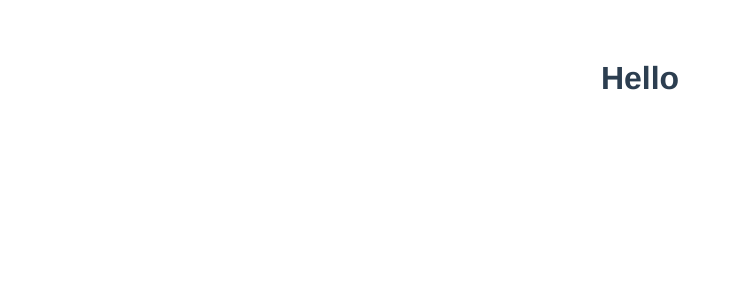
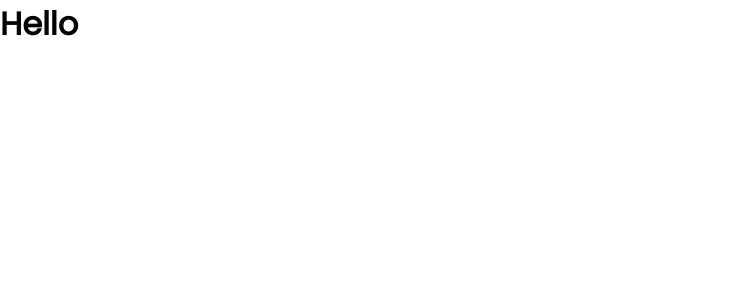
Before and after one commit to anita-brown/vue_task_tracker, a Vue app: page / in a window 1280 px wide. Shown: the top 300 px of the page, without its empty margins (0-739 px from the left). Built offline with nearby package versions, Linux system fonts and the light colour scheme.

Commit message:
fix: added global styling

```diff
--- a/src/App.vue
+++ b/src/App.vue
@@ -1,5 +1,5 @@
 <template>
-<h1>Hello</h1>
+  <h1>Hello</h1>
 </template>
 
 <script>
@@ -10,12 +10,45 @@
 </script>
 
 <style>
-#app {
-  font-family: Avenir, Helvetica, Arial, sans-serif;
-  -webkit-font-smoothing: antialiased;
-  -moz-osx-font-smoothing: grayscale;
-  text-align: center;
-  color: #2c3e50;
-  margin-top: 60px;
+@import url("https://fonts.googleapis.com/css2?family=Poppins:wght@300;400&display=swap");
+* {
+  box-sizing: border-box;
+  margin: 0;
+  padding: 0;
+}
+body {
+  font-family: "Poppins", sans-serif;
+}
+.container {
+  max-width: 500px;
+  margin: 30px auto;
+  overflow: auto;
+  min-height: 300px;
+  border: 1px solid steelblue;
+  padding: 30px;
+  border-radius: 5px;
+}
+.btn {
+  display: inline-block;
+  background: #000;
+  color: #fff;
+  border: none;
+  padding: 10px 20px;
+  margin: 5px;
+  border-radius: 5px;
+  cursor: pointer;
+  text-decoration: none;
+  font-size: 15px;
+  font-family: inherit;
+}
+.btn:focus {
+  outline: none;
+}
+.btn:active {
+  transform: scale(0.98);
+}
+.btn-block {
+  display: block;
+  width: 100%;
 }
 </style>
```
